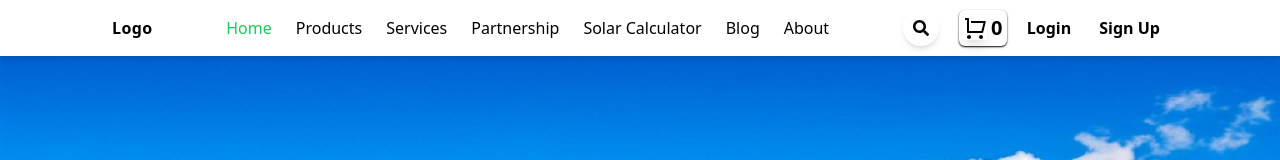
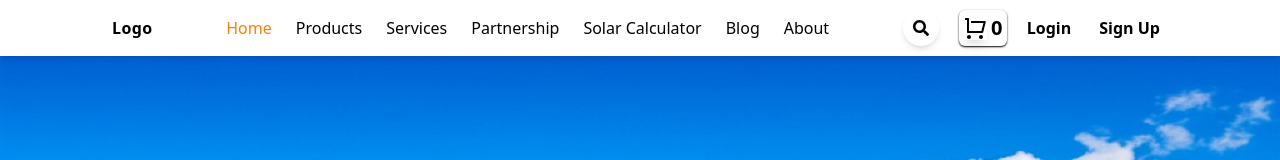
Before and after one commit to 27medMo7sen/Solar-system, a React (Vite) app in the folder Front-end/: page / in a window 1280 px wide. Shown: the top 160 px of the page. Built offline with nearby package versions, Linux system fonts and the light colour scheme.

Commit message:
Update Navbar and SideNavbar components to use Primary-button color for active and hover states

```diff
--- a/Front-end/src/components/General/Navbar.jsx
+++ b/Front-end/src/components/General/Navbar.jsx
@@ -40,9 +40,9 @@ const Navbar = () => {
     };
   }, [lastScrollY]);
 
-  const activeClass = "text-green-500";
+  const activeClass = "text-Primary-button";
   const inactiveClass =
-    "hover:text-green-500 transition ease-in-out delay-150 over:-translate-y-1 hover:scale-110";
+    "hover:text-Primary-button transition ease-in-out delay-150 over:-translate-y-1 hover:scale-110";
   return (
     navbarIsVisible && (
       <nav className=" sticky bg-white flex items-center top-0 left-0 w-full h-14 shadow-md z-30 animate-slideDown   ">
--- a/Front-end/src/components/General/SideNavbar.jsx
+++ b/Front-end/src/components/General/SideNavbar.jsx
@@ -1,8 +1,8 @@
 import { NavLink } from "react-router-dom";
 export const SideNavbar = () => {
-  const activeClass = "h-10 w-full flex items-center border-b-2 text-green-500";
+  const activeClass = "h-10 w-full flex items-center border-b-2 text-Primary-button";
   const inactiveClass =
-    "h-10 w-full flex items-center border-b-2 hover:text-green-300 transition ease-in-out delay-150 over:-translate-y-1 hover:scale-110";
+    "h-10 w-full flex items-center border-b-2 hover:text-Primary-button transition ease-in-out delay-150 over:-translate-y-1 hover:scale-110";
   return (
     <div className="text-black pl-5 flex flex-col justify-center items-center ">
       <NavLink
```
